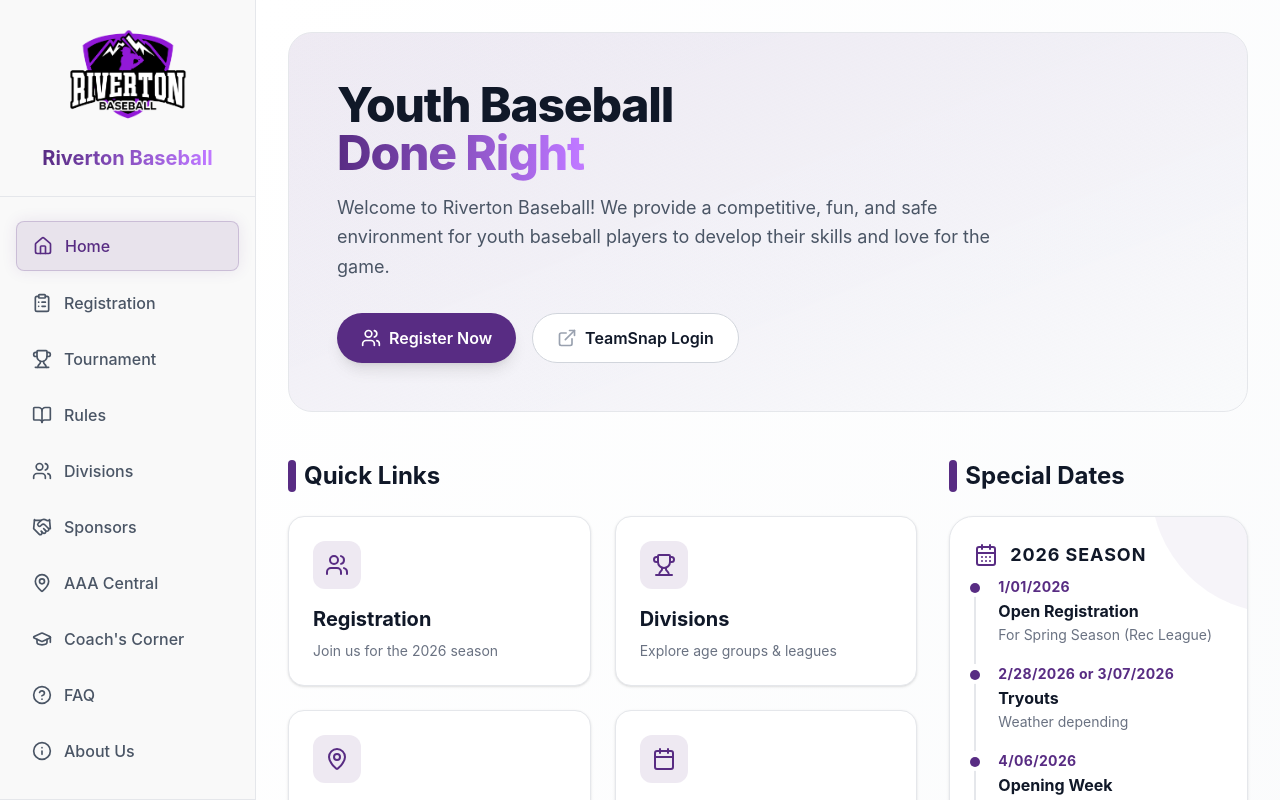
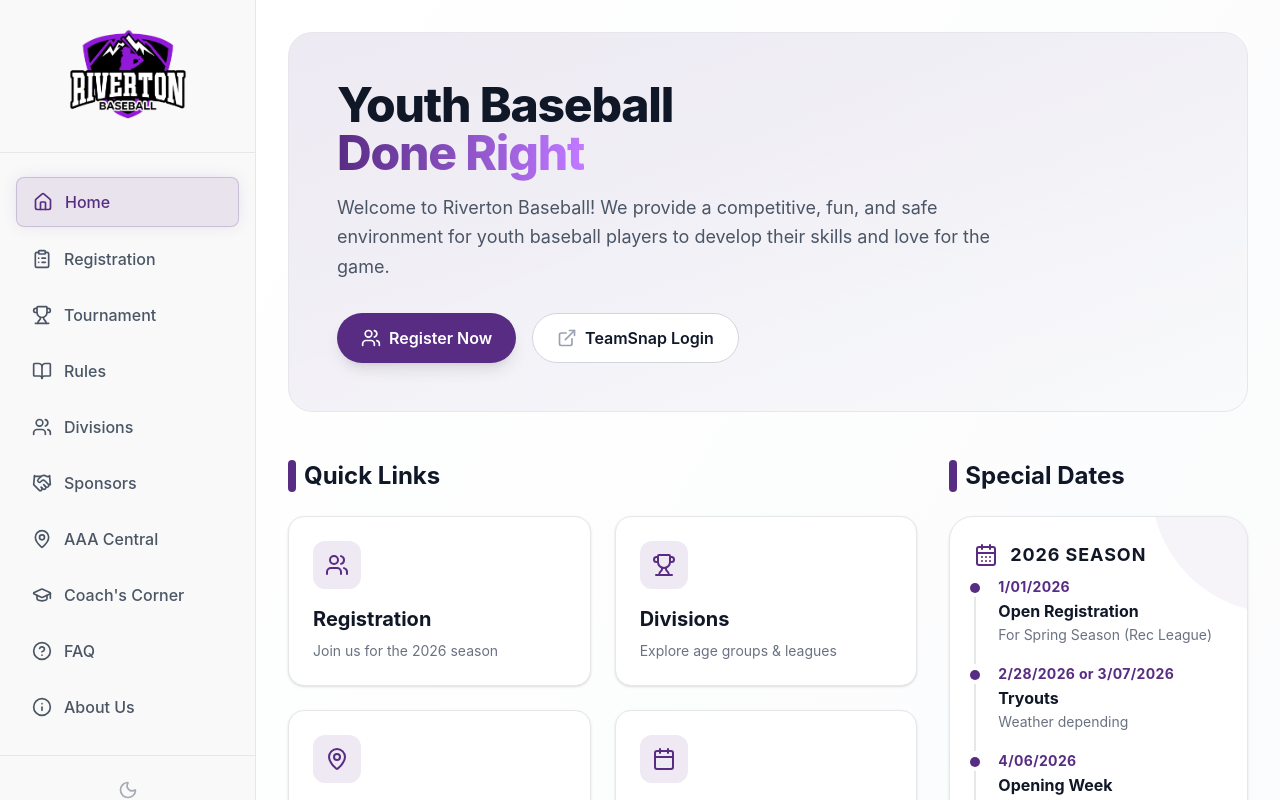
Before and after one commit to ipalmer87/rivertonbaseball, a React (Vite) app: page / in a window 1280 px wide. Shown: the top 800 px of the page. Built offline with nearby package versions, Linux system fonts and the light colour scheme.

Commit message:
Removed Riverton Baseball text branding from layout

```diff
--- a/src/components/Layout.jsx
+++ b/src/components/Layout.jsx
@@ -28,11 +28,8 @@ export default function Layout({ children }) {
           <img
             src="/rivertonbaseball/images/RivertonBaseball.png"
             alt="Riverton Baseball Logo"
-            className="w-32 h-auto mb-4 hover:scale-105 transition-transform duration-300"
+            className="w-32 h-auto hover:scale-105 transition-transform duration-300"
           />
-          <h1 className="text-xl font-bold text-center text-transparent bg-clip-text bg-gradient-to-r from-riverton-purple to-purple-400">
-            Riverton Baseball
-          </h1>
         </div>
 
         <div className="flex-1 py-6 px-4 space-y-2">
@@ -67,9 +64,13 @@ export default function Layout({ children }) {
         <header className="sticky top-0 z-50 bg-[#f9f9f9]/80 dark:bg-[#1a1a1a]/80 backdrop-blur-md border-b border-gray-200 dark:border-[#2a2a2a] md:hidden transition-colors duration-300">
           {/* Mobile Nav Top Bar */}
           <div className="flex justify-between items-center p-4">
-            <div className="flex items-center space-x-3">
-              <span className="font-bold text-gray-900 dark:text-white">Riverton Baseball</span>
-            </div>
+            <Link to="/" className="flex items-center space-x-3">
+              <img
+                src="/rivertonbaseball/images/RivertonBaseball.png"
+                alt="Logo"
+                className="h-8 w-auto transition-transform active:scale-95"
+              />
+            </Link>
             <ThemeToggle />
           </div>
         </header>
```
